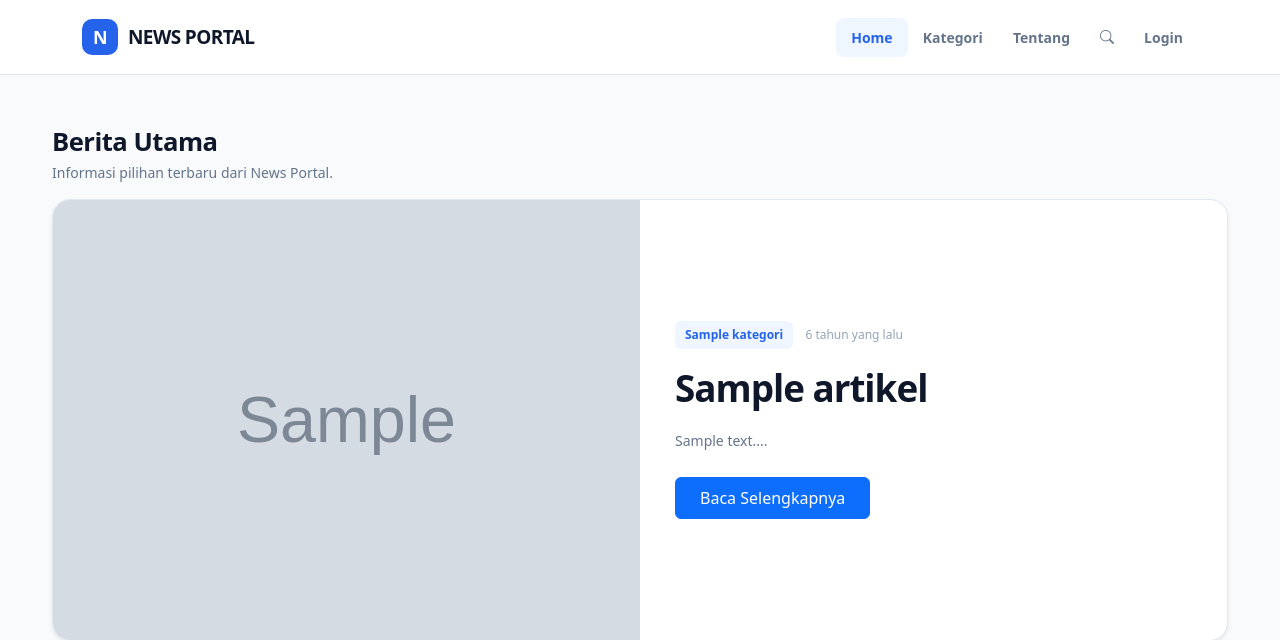
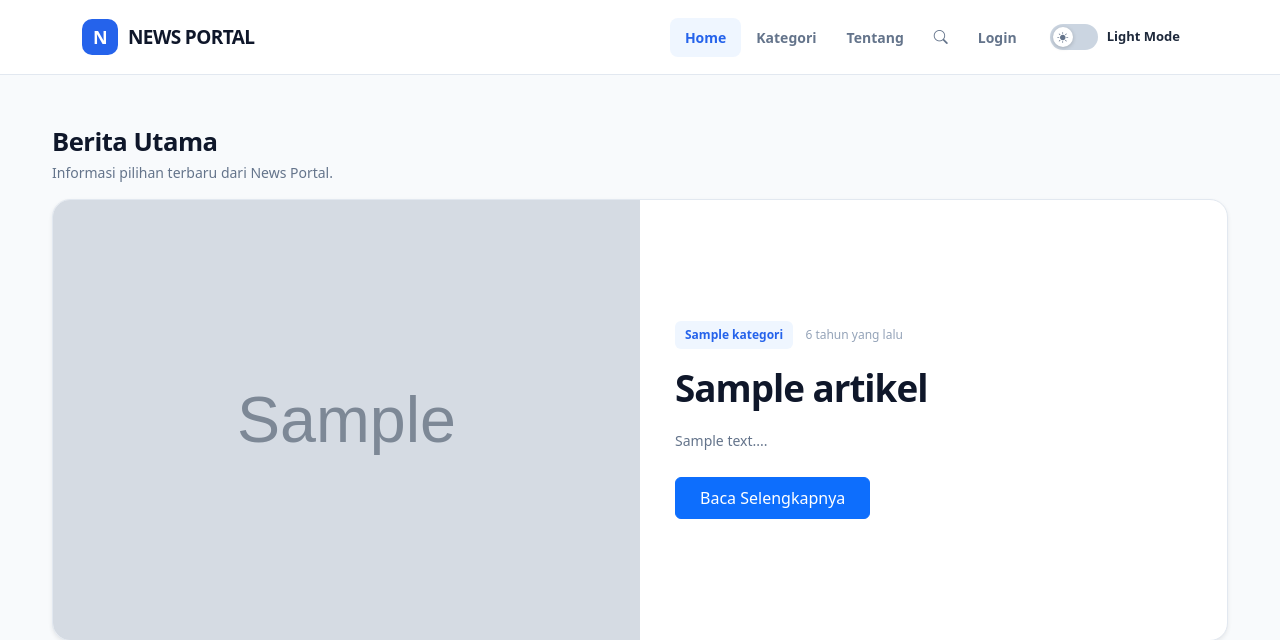
Before and after one commit to adhx0/newsportal_adhingrh, a PHP site: page / in a window 1280 px wide. Shown: the top 640 px of the page. Run offline with PHP 8.4, Linux system fonts and the light colour scheme; tables that the repository leaves empty hold one stand-in row (values such as "Sample post"); grey boxes marked "Sample" are stand-in pictures.

Commit message:
fitur toogle

```diff
--- a/admin/header.php
+++ b/admin/header.php
@@ -32,8 +32,12 @@ require_once __DIR__ . '/../includes/helpers.php';
     href="https://fonts.googleapis.com/css2?family=Inter:wght@400;500;600;700;800&display=swap"
     rel="stylesheet">
 
-  <!-- Custom CSS (versi otomatis dari waktu modifikasi file) -->
+  <!-- Custom CSS -->
   <link href="<?= assetUrl('assets/css/style.css') ?>" rel="stylesheet">
+  <link href="<?= assetUrl('assets/css/dark-mode.css') ?>" rel="stylesheet">
+
+  <!-- Theme Switcher -->
+  <script src="<?= assetUrl('assets/js/theme.js') ?>" defer></script>
 </head>
 
 <body>
--- /dev/null
+++ b/assets/css/dark-mode.css
@@ -0,0 +1,398 @@
+/* =========================================================
+   NEWS PORTAL - DARK MODE
+   ========================================================= */
+
+:root[data-theme="dark"] {
+  color-scheme: dark;
+
+  --primary: #60a5fa;
+  --primary-hover: #93c5fd;
+  --primary-light: #1e3a5f;
+
+  --text-dark: #f1f5f9;
+  --text-main: #e2e8f0;
+  --text-body: #cbd5e1;
+  --text-muted: #94a3b8;
+  --text-light: #64748b;
+
+  --bg-body: #0f172a;
+  --bg-white: #1e293b;
+  --bg-light: #273449;
+
+  --border: #334155;
+  --border-light: #293548;
+
+  --success: #34d399;
+  --success-bg: #064e3b;
+  --danger: #f87171;
+  --danger-bg: #450a0a;
+  --warning: #fb923c;
+
+  --shadow-sm: 0 2px 8px rgba(0, 0, 0, .18);
+  --shadow-md: 0 10px 25px rgba(0, 0, 0, .22);
+  --shadow-lg: 0 15px 40px rgba(0, 0, 0, .28);
+
+  --bs-body-bg: #0f172a;
+  --bs-body-color: #e2e8f0;
+  --bs-border-color: #334155;
+  --bs-tertiary-bg: #273449;
+  --bs-secondary-bg: #1e293b;
+  --bs-emphasis-color: #f1f5f9;
+  --bs-heading-color: #f1f5f9;
+}
+
+/* GENERAL */
+
+:root[data-theme="dark"] body,
+:root[data-theme="dark"] .login-page,
+:root[data-theme="dark"] .admin-layout {
+  background-color: var(--bg-body);
+  color: var(--text-main);
+}
+
+:root[data-theme="dark"] .main-navbar,
+:root[data-theme="dark"] .navbar-search-collapse,
+:root[data-theme="dark"] .admin-sidebar,
+:root[data-theme="dark"] .login-card,
+:root[data-theme="dark"] .card,
+:root[data-theme="dark"] .modal-content,
+:root[data-theme="dark"] .dropdown-menu,
+:root[data-theme="dark"] .popover,
+:root[data-theme="dark"] .tooltip-inner {
+  background-color: var(--bg-white);
+  color: var(--text-main);
+  border-color: var(--border);
+}
+
+/* TEXT */
+
+:root[data-theme="dark"] .navbar-brand,
+:root[data-theme="dark"] .navbar-brand:hover,
+:root[data-theme="dark"] .main-navbar .nav-link,
+:root[data-theme="dark"] .section-title,
+:root[data-theme="dark"] .hero-title,
+:root[data-theme="dark"] .news-title,
+:root[data-theme="dark"] .category-page-header h1,
+:root[data-theme="dark"] .category-detail-header h1,
+:root[data-theme="dark"] .category-card h2,
+:root[data-theme="dark"] .article-title,
+:root[data-theme="dark"] .article-content,
+:root[data-theme="dark"] .login-brand,
+:root[data-theme="dark"] .login-heading h1,
+:root[data-theme="dark"] .dashboard-header h1,
+:root[data-theme="dark"] .dashboard-section-heading h2,
+:root[data-theme="dark"] .sidebar-brand-text h3 {
+  color: var(--text-dark);
+}
+
+:root[data-theme="dark"] .main-navbar .nav-link:hover,
+:root[data-theme="dark"] .main-navbar .nav-link.active,
+:root[data-theme="dark"] .sidebar-link:hover,
+:root[data-theme="dark"] .sidebar-link.active,
+:root[data-theme="dark"] .category-card-icon,
+:root[data-theme="dark"] .category-label,
+:root[data-theme="dark"] .article-category,
+:root[data-theme="dark"] .article-category-badge,
+:root[data-theme="dark"] .admin-table-count,
+:root[data-theme="dark"] .user-role-badge {
+  background-color: var(--primary-light);
+  color: var(--primary);
+}
+
+/* FORM */
+
+:root[data-theme="dark"] .form-control,
+:root[data-theme="dark"] .form-select,
+:root[data-theme="dark"] .login-input,
+:root[data-theme="dark"] .category-search-input,
+:root[data-theme="dark"] .admin-form-control,
+:root[data-theme="dark"] .admin-form-select,
+:root[data-theme="dark"] textarea,
+:root[data-theme="dark"] select,
+:root[data-theme="dark"] input:not([type="checkbox"]):not([type="radio"]):not([type="file"]),
+:root[data-theme="dark"] .input-group-text {
+  background-color: #111c2e;
+  color: var(--text-main);
+  border-color: var(--border);
+}
+
+:root[data-theme="dark"] .form-control::placeholder,
+:root[data-theme="dark"] .login-input::placeholder,
+:root[data-theme="dark"] input::placeholder,
+:root[data-theme="dark"] textarea::placeholder {
+  color: var(--text-light);
+}
+
+:root[data-theme="dark"] .form-control:focus,
+:root[data-theme="dark"] .form-select:focus,
+:root[data-theme="dark"] .login-input:focus,
+:root[data-theme="dark"] .admin-form-control:focus,
+:root[data-theme="dark"] .admin-form-select:focus {
+  background-color: #111c2e;
+  color: var(--text-main);
+  border-color: var(--primary);
+  box-shadow: 0 0 0 3px rgba(96, 165, 250, .16);
+}
+
+/* TABLE */
+
+:root[data-theme="dark"] .table,
+:root[data-theme="dark"] .admin-data-table,
+:root[data-theme="dark"] .admin-data-table tbody tr,
+:root[data-theme="dark"] .admin-data-table td,
+:root[data-theme="dark"] .admin-data-table th {
+  --bs-table-bg: var(--bg-white);
+  --bs-table-color: var(--text-main);
+  --bs-table-border-color: var(--border);
+  color: var(--text-main);
+  border-color: var(--border);
+}
+
+:root[data-theme="dark"] .table thead th,
+:root[data-theme="dark"] .admin-data-table thead th,
+:root[data-theme="dark"] .admin-table-header,
+:root[data-theme="dark"] .admin-form-card-header {
+  background-color: #172337;
+  color: var(--text-dark);
+  border-color: var(--border);
+}
+
+:root[data-theme="dark"] .table-striped>tbody>tr:nth-of-type(odd)>*,
+:root[data-theme="dark"] .admin-data-table tbody tr:nth-child(even) {
+  --bs-table-bg-type: #19263a;
+  background-color: #19263a;
+}
+
+/* BOOTSTRAP OVERRIDES */
+
+:root[data-theme="dark"] .text-dark,
+:root[data-theme="dark"] .text-body,
+:root[data-theme="dark"] .text-secondary,
+:root[data-theme="dark"] .text-muted,
+:root[data-theme="dark"] .modal-title,
+:root[data-theme="dark"] label,
+:root[data-theme="dark"] .form-label {
+  color: var(--text-body) !important;
+}
+
+:root[data-theme="dark"] .bg-white,
+:root[data-theme="dark"] .bg-light,
+:root[data-theme="dark"] .list-group-item,
+:root[data-theme="dark"] .accordion-item,
+:root[data-theme="dark"] .accordion-button {
+  background-color: var(--bg-white) !important;
+  color: var(--text-main) !important;
+  border-color: var(--border) !important;
+}
+
+:root[data-theme="dark"] .border,
+:root[data-theme="dark"] .border-top,
+:root[data-theme="dark"] .border-bottom {
+  border-color: var(--border) !important;
+}
+
+/* CALENDAR */
+
+:root[data-theme="dark"] .dashboard-calendar-popup {
+  background-color: var(--bg-white);
+  color: var(--text-main);
+  border-color: var(--border);
+}
+
+:root[data-theme="dark"] .calendar-nav {
+  background-color: var(--bg-light);
+  color: var(--text-main);
+}
+
+:root[data-theme="dark"] .calendar-nav:hover,
+:root[data-theme="dark"] .calendar-day:not(.empty):not(.today):hover {
+  background-color: var(--primary-light);
+  color: var(--primary);
+}
+
+:root[data-theme="dark"] .calendar-weekdays span,
+:root[data-theme="dark"] .calendar-day {
+  color: var(--text-body);
+}
+
+:root[data-theme="dark"] .calendar-footer {
+  border-color: var(--border);
+}
+
+/* ALERT */
+
+:root[data-theme="dark"] .login-alert {
+  background-color: #451a1a;
+  border-color: #7f1d1d;
+  color: #fecaca;
+}
+
+:root[data-theme="dark"] .alert-success {
+  background-color: #064e3b;
+  border-color: #047857;
+  color: #a7f3d0;
+}
+
+:root[data-theme="dark"] .alert-danger,
+:root[data-theme="dark"] .alert-warning,
+:root[data-theme="dark"] .alert-info {
+  color: var(--text-main);
+}
+
+/* =========================================================
+   THEME SWITCH
+   ========================================================= */
+
+.theme-switch {
+  display: inline-flex;
+  align-items: center;
+  justify-content: center;
+  gap: 9px;
+  padding: 7px 10px;
+  border: 0;
+  border-radius: 30px;
+  background: transparent;
+  color: var(--text-main, #334155);
+  font: inherit;
+  font-size: 13px;
+  font-weight: 600;
+  cursor: pointer;
+  transition: background .25s ease, color .25s ease;
+}
+
+.theme-switch:hover {
+  background: rgba(148, 163, 184, .12);
+}
+
+.theme-switch:focus-visible {
+  outline: 2px solid #60a5fa;
+  outline-offset: 3px;
+}
+
+/* Switch track */
+
+.theme-switch-track {
+  position: relative;
+  display: inline-flex;
+  align-items: center;
+  width: 48px;
+  height: 26px;
+  flex-shrink: 0;
+  padding: 3px;
+  border-radius: 30px;
+  background: #cbd5e1;
+  transition: background .25s ease;
+}
+
+/* Switch thumb */
+
+.theme-switch-thumb {
+  display: flex;
+  align-items: center;
+  justify-content: center;
+  width: 20px;
+  height: 20px;
+  border-radius: 50%;
+  background: #ffffff;
+  color: #64748b;
+  box-shadow: 0 1px 4px rgba(0, 0, 0, .2);
+  transform: translateX(0);
+  transition: transform .25s ease, color .25s ease;
+}
+
+.theme-switch-thumb i {
+  font-size: 11px;
+  line-height: 1;
+}
+
+/* Dark Mode ON */
+
+.theme-switch[aria-checked="true"] .theme-switch-track {
+  background: #3b82f6;
+}
+
+.theme-switch[aria-checked="true"] .theme-switch-thumb {
+  transform: translateX(22px);
+  color: #1e293b;
+}
+
+/* Dark Mode thumb icon */
+
+.theme-switch[aria-checked="true"] .theme-switch-thumb {
+  background: #ffffff;
+}
+
+.theme-switch-label {
+  white-space: nowrap;
+}
+
+/* Public navbar */
+
+.main-navbar .theme-switch-item {
+  display: flex;
+  align-items: center;
+}
+
+.main-navbar .theme-switch {
+  margin: 0 8px;
+}
+
+/* Admin sidebar */
+
+.admin-theme-switch {
+  width: 100%;
+  justify-content: flex-start;
+  margin-bottom: 8px;
+  padding: 10px 12px;
+}
+
+.admin-theme-switch .theme-switch-label {
+  flex: 1;
+}
+
+/* Login page */
+
+.login-theme-switch {
+  position: fixed;
+  top: 20px;
+  right: 20px;
+  z-index: 1050;
+  padding: 9px 12px;
+  border-radius: 30px;
+  background: var(--bg-white, #ffffff);
+  box-shadow: 0 3px 12px rgba(0, 0, 0, .1);
+}
+
+/* Navbar toggler */
+
+:root[data-theme="dark"] .navbar-toggler {
+  border-color: var(--border);
+}
+
+:root[data-theme="dark"] .navbar-toggler-icon {
+  filter: invert(1) grayscale(1);
+}
+
+/* RESPONSIVE */
+
+@media (max-width: 991px) {
+  .main-navbar .theme-switch-item {
+    padding-left: 12px;
+  }
+
+  .main-navbar .theme-switch {
+    margin: 8px 0;
+  }
+}
+
+@media (max-width: 520px) {
+  .admin-theme-switch {
+    justify-content: flex-start;
+    padding: 10px;
+  }
+
+  .login-theme-switch {
+    top: 12px;
+    right: 12px;
+  }
+}
--- /dev/null
+++ b/assets/js/theme.js
@@ -0,0 +1,139 @@
+
+/* =========================================================
+   NEWS PORTAL - THEME SWITCH
+   ========================================================= */
+
+(function () {
+  'use strict';
+
+  const STORAGE_KEY = 'newsportal-theme';
+  const root = document.documentElement;
+
+  function getTheme() {
+    try {
+      return localStorage.getItem(STORAGE_KEY) === 'dark'
+        ? 'dark'
+        : 'light';
+    } catch (error) {
+      return root.getAttribute('data-theme') === 'dark'
+        ? 'dark'
+        : 'light';
+    }
+  }
+
+  function createSwitch() {
+    const button = document.createElement('button');
+
+    button.type = 'button';
+    button.className = 'theme-switch';
+    button.setAttribute('data-theme-toggle', '');
+    button.setAttribute('role', 'switch');
+
+    button.innerHTML = `
+      <span class="theme-switch-track">
+        <span class="theme-switch-thumb">
+          <i class="bi bi-sun-fill" data-theme-icon></i>
+        </span>
+      </span>
+      <span class="theme-switch-label" data-theme-label>
+        Light Mode
+      </span>
+    `;
+
+    // Navbar halaman publik
+    const publicNav = document.querySelector(
+      '.main-navbar .navbar-nav'
+    );
+
+    if (publicNav) {
+      const item = document.createElement('li');
+      item.className = 'nav-item theme-switch-item';
+      item.appendChild(button.cloneNode(true));
+      publicNav.appendChild(item);
+    }
+
+    // Sidebar admin
+    const sidebarFooter = document.querySelector(
+      '.admin-sidebar .sidebar-footer'
+    );
+
+    if (sidebarFooter) {
+      const adminSwitch = button.cloneNode(true);
+      adminSwitch.classList.add('admin-theme-switch');
+
+      const logout = sidebarFooter.querySelector('.sidebar-logout');
+
+      if (logout) {
+        sidebarFooter.insertBefore(adminSwitch, logout);
+      } else {
+        sidebarFooter.appendChild(adminSwitch);
+      }
+    }
+
+    // Halaman login
+    const loginPage = document.querySelector('.login-page');
+
+    if (loginPage) {
+      const loginSwitch = button.cloneNode(true);
+      loginSwitch.classList.add('login-theme-switch');
+      loginPage.insertBefore(loginSwitch, loginPage.firstChild);
+    }
+  }
+
+  function applyTheme(theme) {
+    const selected = theme === 'dark' ? 'dark' : 'light';
+    const isDark = selected === 'dark';
+
+    root.setAttribute('data-theme', selected);
+
+    try {
+      localStorage.setItem(STORAGE_KEY, selected);
+    } catch (error) {
+      // Tetap gunakan tema pada halaman saat ini.
+    }
+
+    document.querySelectorAll('[data-theme-toggle]').forEach(button => {
+      const icon = button.querySelector('[data-theme-icon]');
+      const label = button.querySelector('[data-theme-label]');
+
+      button.setAttribute('aria-checked', isDark ? 'true' : 'false');
+      button.setAttribute(
+        'aria-label',
+        isDark ? 'Dark Mode aktif' : 'Light Mode aktif'
+      );
+
+      button.title = isDark
+        ? 'Ganti ke Light Mode'
+        : 'Ganti ke Dark Mode';
+
+      if (icon) {
+        icon.classList.toggle('bi-sun-fill', !isDark);
+        icon.classList.toggle('bi-moon-stars-fill', isDark);
+      }
+
+      if (label) {
+        label.textContent = isDark ? 'Dark Mode' : 'Light Mode';
+      }
+    });
+  }
+
+  // Terapkan tema sebelum halaman selesai dimuat.
+  applyTheme(getTheme());
+
+  document.addEventListener('DOMContentLoaded', function () {
+
+    createSwitch();
+
+    applyTheme(getTheme());
+
+    document.querySelectorAll('[data-theme-toggle]').forEach(button => {
+      button.addEventListener('click', function () {
+        const currentTheme = root.getAttribute('data-theme');
+
+        applyTheme(currentTheme === 'dark' ? 'light' : 'dark');
+      });
+    });
+
+  });
+
+})();
--- a/includes/header.php
+++ b/includes/header.php
@@ -15,8 +15,12 @@
   <link rel="stylesheet" href="https://cdn.jsdelivr.net/npm/bootstrap@5.3.7/dist/css/bootstrap.min.css">
   <link rel="stylesheet" href="https://cdn.jsdelivr.net/npm/bootstrap-icons@1.13.1/font/bootstrap-icons.min.css">
 
-  <!-- Custom CSS (versi otomatis dari waktu modifikasi file) -->
+  <!-- Custom CSS -->
   <link rel="stylesheet" href="<?= assetUrl('assets/css/style.css') ?>">
+  <link rel="stylesheet" href="<?= assetUrl('assets/css/dark-mode.css') ?>">
+
+  <!-- Theme Switcher -->
+  <script src="<?= assetUrl('assets/js/theme.js') ?>" defer></script>
 </head>
 
 <body>
```
Also changed, not shown: auth/login.php (+20 -0 lines).
